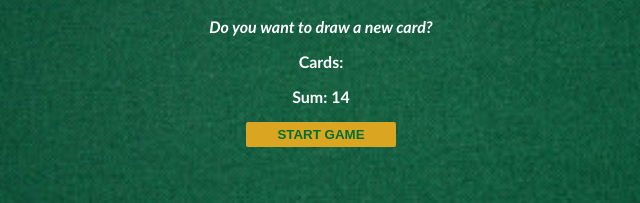
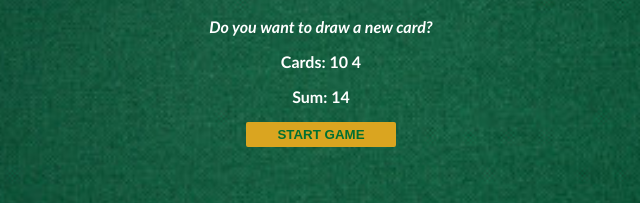
Before and after one commit to mnsinclair/blackjack, a plain HTML site: page index.html in a window 1280 px wide. Both pictures are taken after a click on the button "START GAME". Shown: the part 348-551 px from the top of the page, 319-959 px from the left. Drawn offline with Linux system fonts and the light colour scheme.

Commit message:
feat: display card sum

```diff
--- a/index.html
+++ b/index.html
@@ -10,7 +10,7 @@
               <div class="inner">
                 <h1>Blackjack</h1>
                 <p id="message-el">Want to play a round?</p>
-                <p>Cards:</p>
+                <p id="cards-el">Cards:</p>
                 <p id="sum-el">Sum:</p>
                 <button onclick="startGame()">START GAME</button>
               </div>
--- a/index.js
+++ b/index.js
@@ -5,11 +5,12 @@ let hasBlackJack = false
 let isAlive = true
 let message = ""
 let messageEl = document.getElementById("message-el")
-console.log(messageEl)
 let sumEl = document.getElementById("sum-el")
-console.log(sumEl)
+let cardsEl = document.getElementById("cards-el")
+
 function startGame() {
     sumEl.textContent = "Sum: " + sum
+    cardsEl.textContent = "Cards: " + firstCard + " " + secondCard
     if (sum <= 20) {
         message = "Do you want to draw a new card?"
     } else if (sum === 21) {
```
